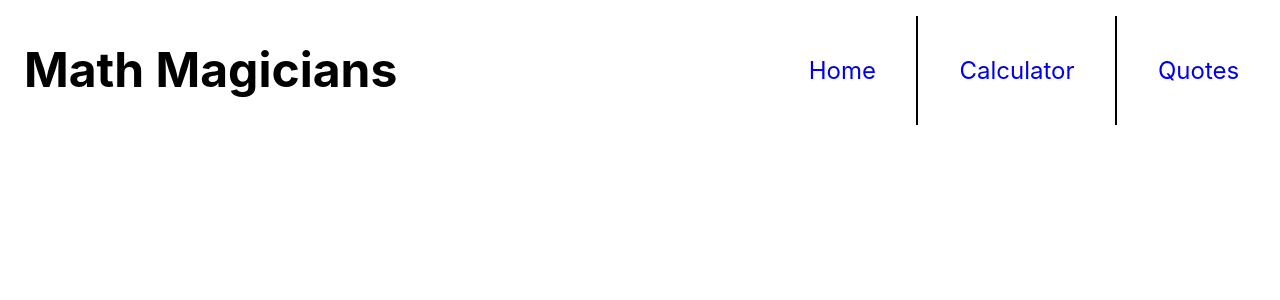
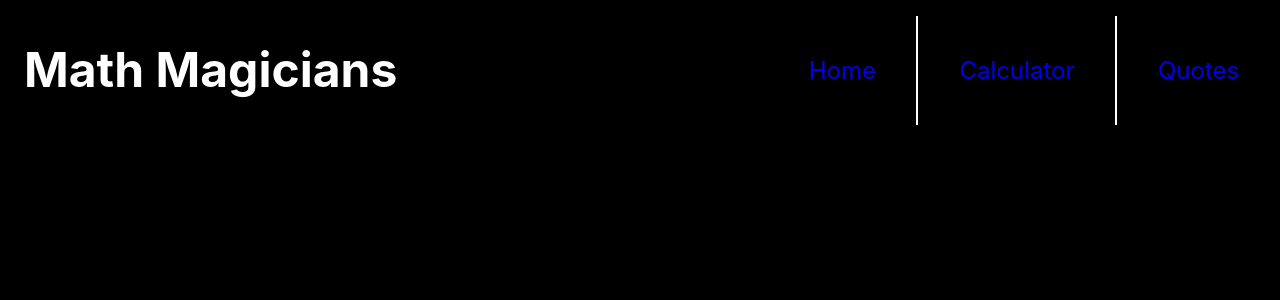
Before and after one commit to CesarHerr/math_magicians_v2, a React (Create React App) app: page / in a window 1280 px wide. Shown: the top 300 px of the page. Built offline with nearby package versions, Linux system fonts and the light colour scheme.

Commit message:
Change Fonts styles

```diff
--- a/src/index.css
+++ b/src/index.css
@@ -1,3 +1,8 @@
+html {
+  background-color: black;
+  color: #fff;
+}
+
 body {
   margin: 0;
   padding: 0;
@@ -16,6 +21,10 @@ body {
     sans-serif;
   -webkit-font-smoothing: antialiased;
   -moz-osx-font-smoothing: grayscale;
+  display: grid;
+  place-items: center;
+  gap: 20px;
+  width: 100%;
 }
 
 code {
@@ -28,7 +37,6 @@ code {
     monospace;
 }
 
-body,
 main {
   display: grid;
   place-items: center;
--- a/src/styles/Navbar.module.css
+++ b/src/styles/Navbar.module.css
@@ -18,7 +18,7 @@
 }
 
 .list li {
-  border-right: 2px solid black;
+  border-right: 2px solid #fff;
   padding: 2.5rem;
 }
 
@@ -32,7 +32,7 @@
 }
 
 .list a:visited {
-  color: black
+  color: #fff
 }
 
 .list a:active {
```
